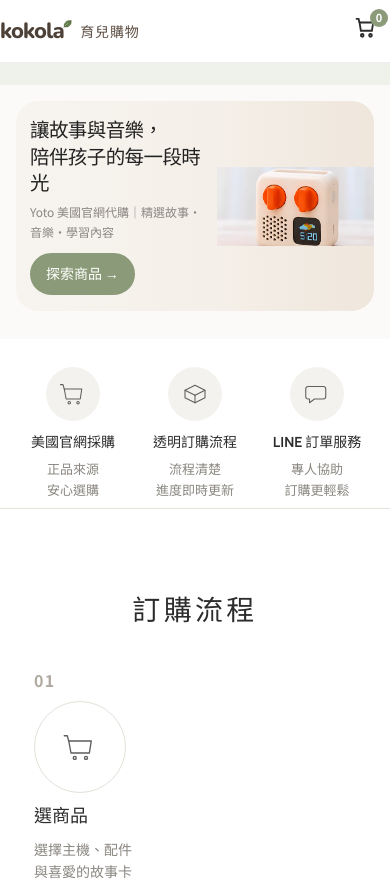
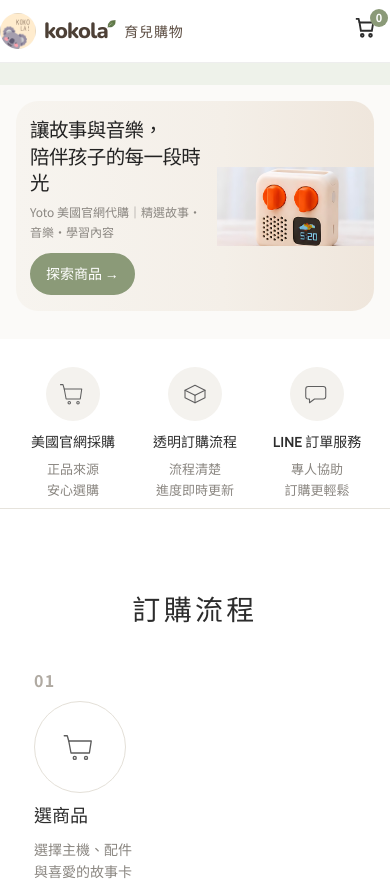
Before and after one commit to Caffrey517/shop_yt, a website: page public/index.html in a window 390 px wide. Shown: the top 886 px of the page. Drawn offline with nearby package versions, Linux system fonts and the light colour scheme; no server answers.

Commit message:
Put the koala in front of the homepage wordmark.
The header shows the round koala before kokola and 育兒購物 on phones and computers.

Co-authored-by: Caffrey517 <Caffrey517@users.noreply.github.com>

```diff
--- a/public/index.html
+++ b/public/index.html
@@ -18,7 +18,7 @@
 <body>
   <header class="top">
     <div class="wrap top-in">
-      <a href="#" class="logo"><span class="logo-brand"><span class="logo-word">kokola</span><img class="logo-leaf" src="logo-leaf.png" alt="" width="30" height="28"></span><span class="logo-tag" id="shopTag"></span></a>
+      <a href="#" class="logo"><img class="logo-koala" src="kokola-mark.jpg" alt="" width="40" height="40"><span class="logo-brand"><span class="logo-word">kokola</span><img class="logo-leaf" src="logo-leaf.png" alt="" width="30" height="28"></span><span class="logo-tag" id="shopTag"></span></a>
       <nav class="top-nav">
         <a href="#shop" data-jump="player">播放器</a>
         <a href="#shop" data-jump="combo">播放器組合</a>
--- a/public/styles.css
+++ b/public/styles.css
@@ -304,11 +304,12 @@ h1, h2, h3, h4, h5, .logo, .btn, .tabs button, .ages button, .quick button, .add
 .top { background: #fff; color: var(--ink); border-bottom: 1px solid #eee; }
 .top-in { height: 72px; }
 .logo { gap: 10px; font-weight: 700; color: #4d4036; text-decoration: none; flex-wrap: nowrap; white-space: nowrap; }
+.logo-koala { width: 40px; height: 40px; border-radius: 50%; object-fit: cover; flex: 0 0 auto; }
 .logo-brand { display: inline-flex; align-items: flex-start; flex: 0 0 auto; white-space: nowrap; font-size: 26px; }
 .logo-word { font-family: "Nunito", "Noto Sans TC", sans-serif; font-weight: 800; font-size: 1em; letter-spacing: -.045em; line-height: 1; color: #4d4036; white-space: nowrap; }
 .logo-leaf { height: 0.38em; width: auto; margin: 0 0 0 -0.02em; flex: 0 0 auto; display: block; }
 .logo-tag { font-family: "Noto Sans TC", sans-serif; font-size: 16px; font-weight: 500; letter-spacing: .06em; color: #5c4d42; white-space: nowrap; }
-.top .logo { background: #f4efe6; border-radius: 999px; padding: 7px 16px 7px 14px; }
+.top .logo { background: #f4efe6; border-radius: 999px; padding: 6px 16px 6px 8px; }
 .top-nav a { color: #333; opacity: 1; font-size: 14px; }
 .top-nav a:hover { color: var(--sage); }
 .cart-btn b { background: var(--sage); }
@@ -364,6 +365,7 @@ h1, h2, h3, h4, h5, .logo, .btn, .tabs button, .ages button, .quick button, .add
   .top-nav { display: none; }
   .top-in { flex-wrap: nowrap; height: 62px; padding: 0; }
   .top .logo { flex: 0 1 auto; flex-direction: row; align-items: center; min-width: 0; gap: 8px; background: transparent; border-radius: 0; padding: 0; }
+  .top .logo-koala { width: 36px; height: 36px; }
   .top .logo-brand { font-size: 22px; }
   .top .logo-tag { font-size: 14px; }
   .cart-btn { margin-left: auto; margin-right: 8px; }
```
